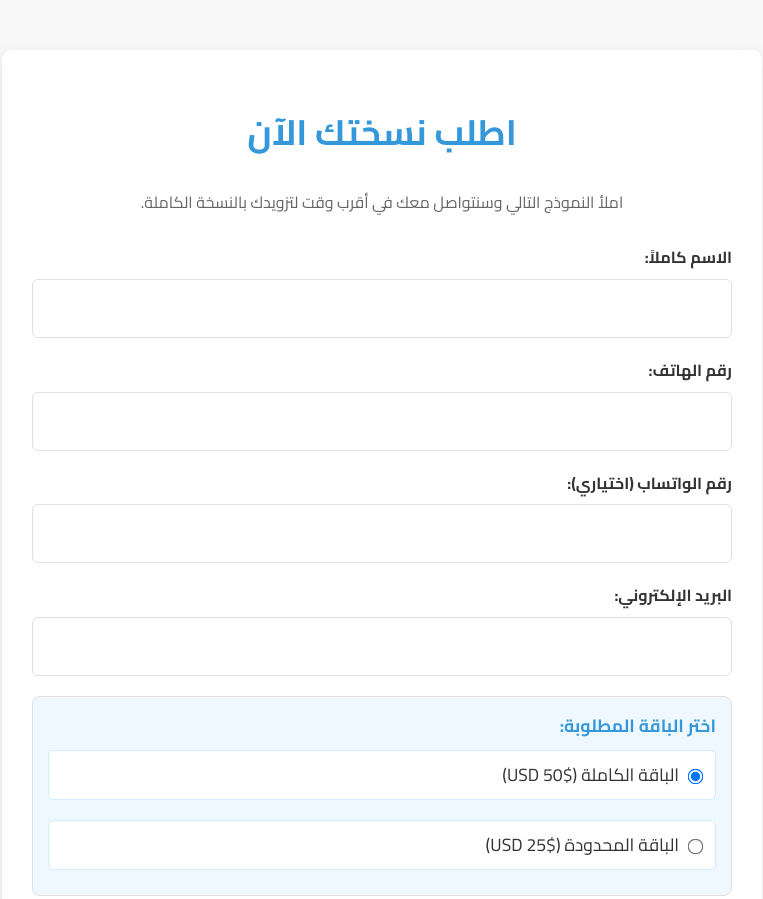
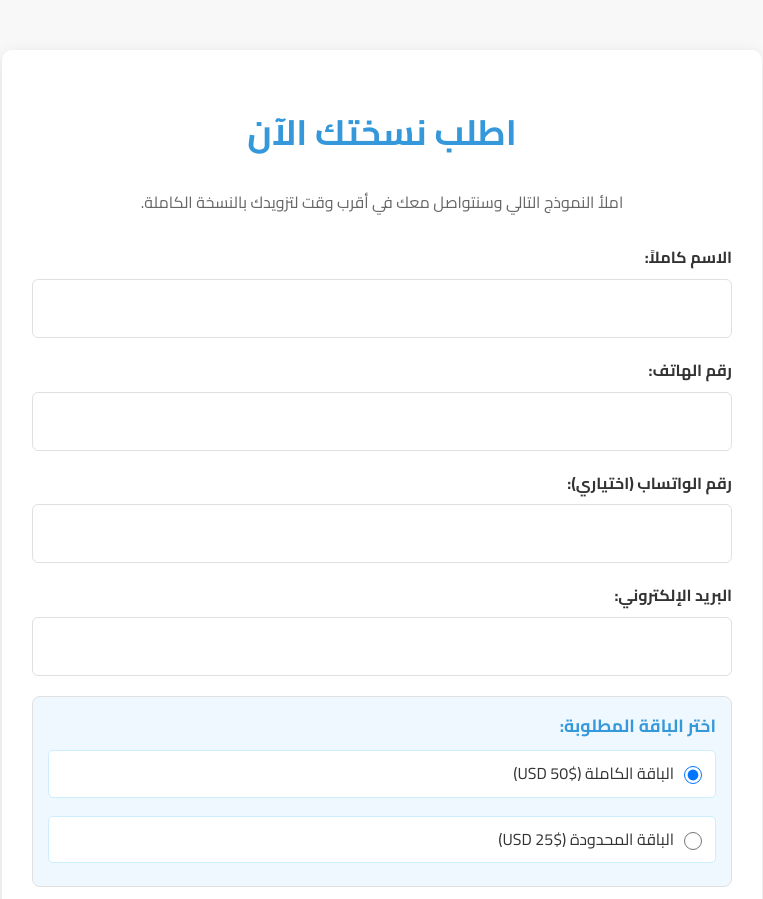
Before and after one commit to Mo7a01/learnover, a plain HTML site: page order_form.html in a window 1280 px wide. Shown: the top 899 px of the page, without its empty margins (258-1021 px from the left). Drawn offline with Linux system fonts and the light colour scheme.

Commit message:
تعديل الكود

```diff
--- a/order_form.html
+++ b/order_form.html
@@ -75,7 +75,7 @@
             box-shadow: 0 0 0 3px rgba(52, 152, 219, 0.2);
         }
 
-        /* Style for radio buttons group */
+        /* NEW/MODIFIED Style for radio buttons group */
         .radio-group {
             margin-bottom: 20px;
             border: 1px solid var(--border-color);
@@ -83,11 +83,12 @@
             border-radius: 8px;
             background-color: #f0f8ff; /* Light blue background */
         }
-        .radio-group label {
+        .radio-group > label { /* Target the label directly inside radio-group */
             font-weight: bold;
             color: var(--primary-color);
             margin-bottom: 10px;
             font-size: 1.1em;
+            display: block; /* Ensure it takes its own line */
         }
         .radio-options {
             display: flex;
@@ -110,14 +111,22 @@
             border-color: var(--primary-color);
         }
         .radio-option input[type="radio"] {
+            /* REVERTING this to default appearance, only adjusting margin/size */
+            -webkit-appearance: radio; /* Ensure default radio button appearance */
+            -moz-appearance: radio;
+            appearance: radio;
             margin-left: 10px; /* Space between radio button and text in RTL */
-            transform: scale(1.2); /* Slightly larger radio button */
+            width: 18px; /* Set a specific size for better visibility */
+            height: 18px; /* Set a specific size for better visibility */
             cursor: pointer;
+            border: 1px solid var(--border-color); /* Add a border for definition */
+            vertical-align: middle; /* Align with text */
         }
         .radio-option span {
             font-weight: normal;
             color: var(--text-dark);
             font-size: 1em;
+            vertical-align: middle; /* Align with radio button */
         }
 
 
```
